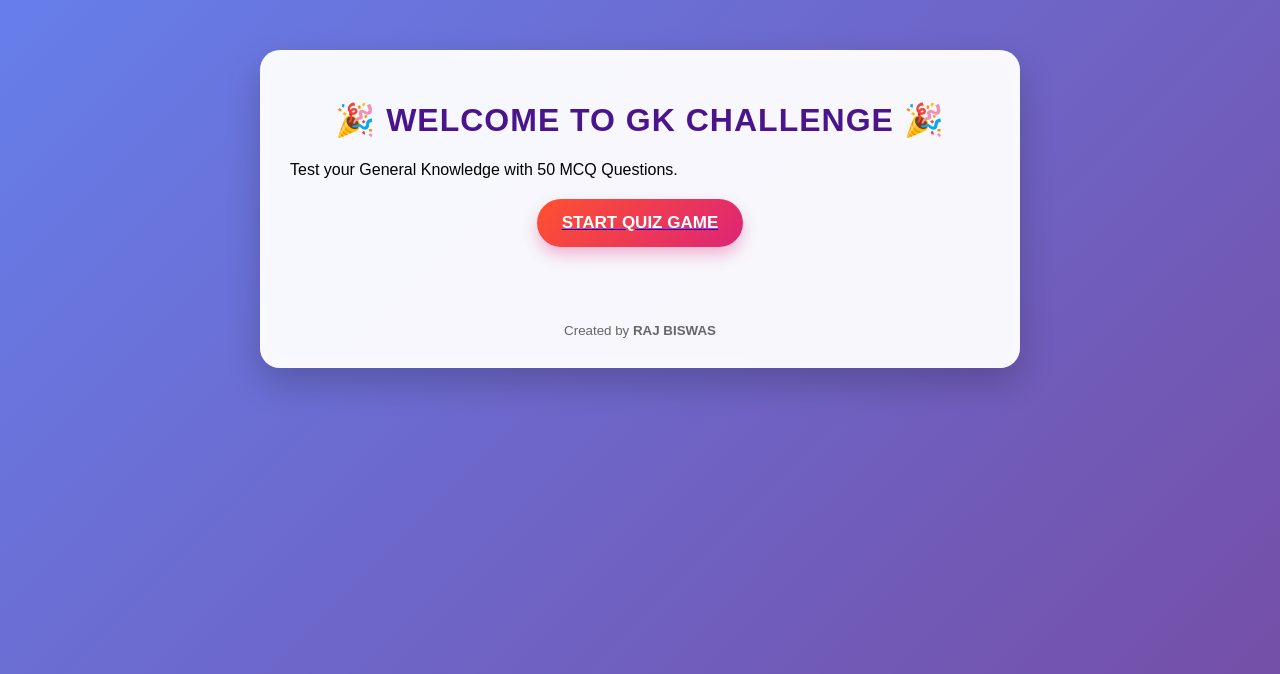
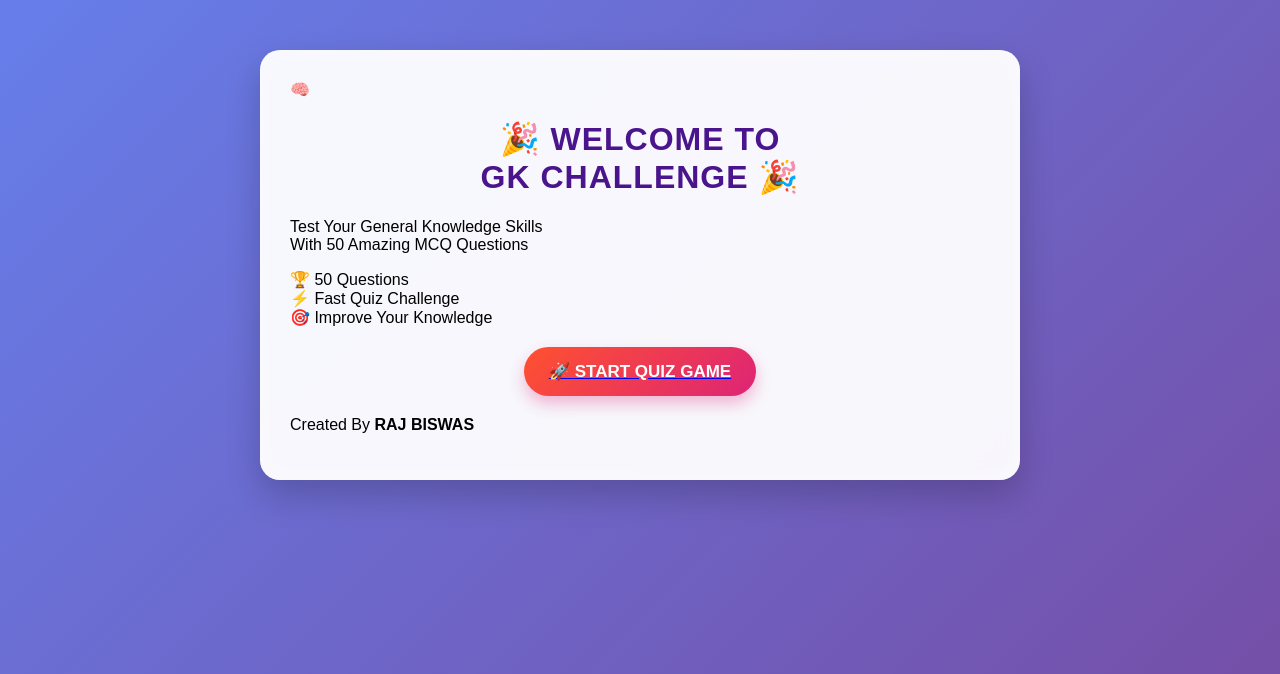
Before and after one commit to rajbis1105-jpg/gk-challenge, a Flask app: page / in a window 1280 px wide. Shown: the top 674 px of the page. Run offline with Flask 3, Linux system fonts and the light colour scheme.

Commit message:
Update home.html

```diff
--- a/templates/home.html
+++ b/templates/home.html
@@ -4,21 +4,47 @@
     <meta charset="UTF-8">
     <meta name="viewport" content="width=device-width, initial-scale=1.0">
     <title>GK Challenge</title>
+
     <link rel="stylesheet" href="/static/style.css">
 </head>
+
 <body>
 
 <div class="container">
-    <h1>🎉 WELCOME TO GK CHALLENGE 🎉</h1>
-    <p>Test your General Knowledge with 50 MCQ Questions.</p>
+
+    <div class="logo">
+        🧠
+    </div>
+
+    <h1>
+        🎉 WELCOME TO <br>
+        <span>GK CHALLENGE</span> 🎉
+    </h1>
+
+    <p class="subtitle">
+        Test Your General Knowledge Skills<br>
+        With 50 Amazing MCQ Questions
+    </p>
+
+
+    <div class="info-box">
+        🏆 50 Questions <br>
+        ⚡ Fast Quiz Challenge <br>
+        🎯 Improve Your Knowledge
+    </div>
+
 
     <a href="/quiz">
-        <button> START QUIZ GAME </button>
+        <button>
+            🚀 START QUIZ GAME
+        </button>
     </a>
 
-    <br><br>
 
-    <small>Created by <strong> RAJ BISWAS </strong></small>
+    <p class="creator">
+        Created By <strong>RAJ BISWAS</strong>
+    </p>
+
 </div>
 
 </body>
```
